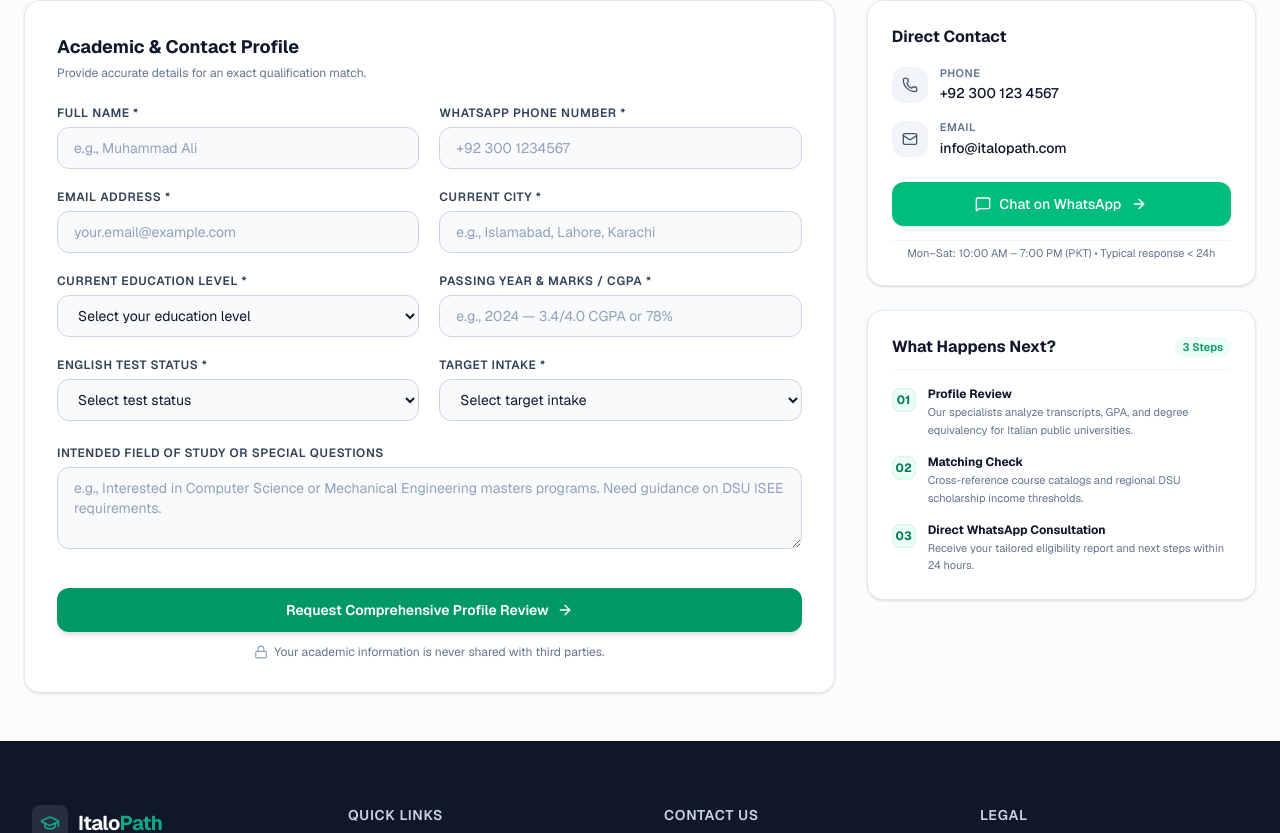
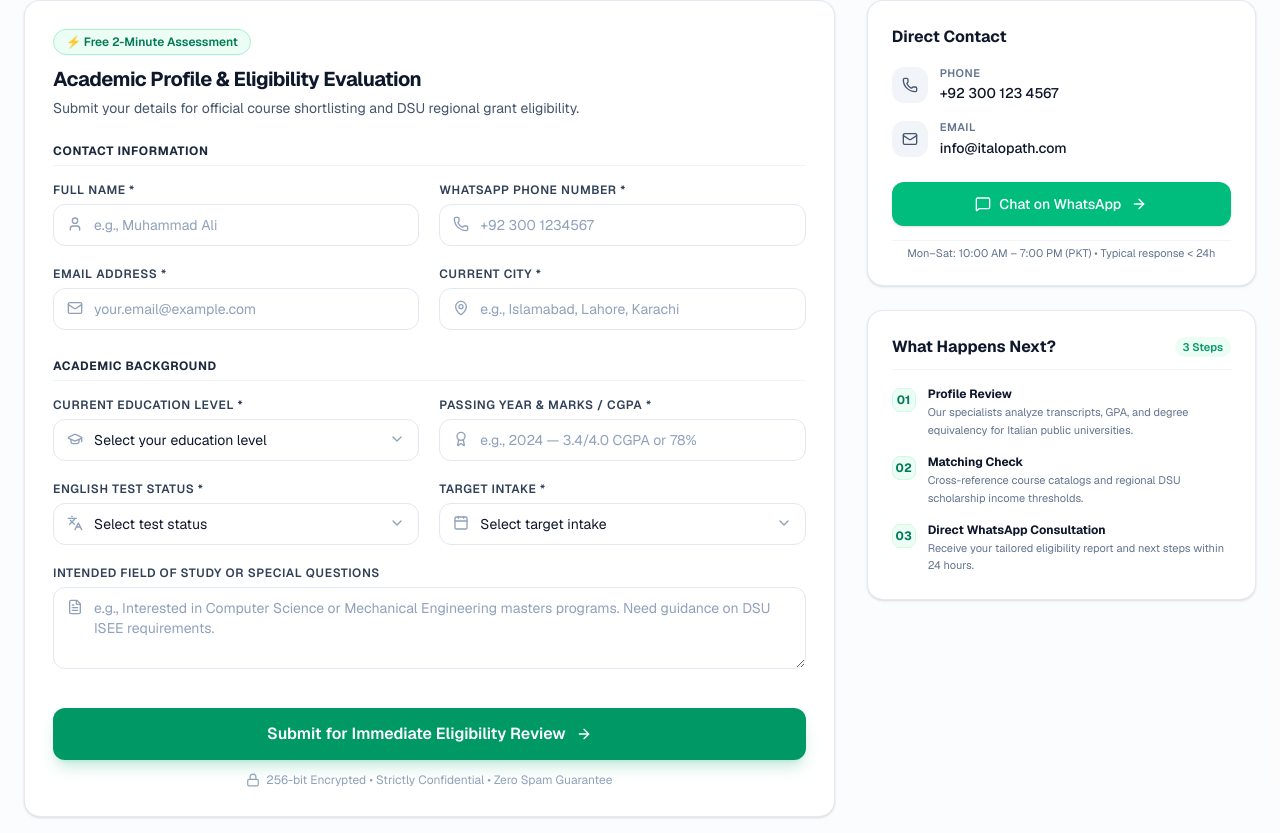
Before and after one commit to itshammadkhalil/italopath, a Next.js app: page /contact in a window 1280 px wide. Shown: the part 474-1307 px from the top of the page. Built offline with nearby package versions, Linux system fonts and the light colour scheme.

Commit message:
refactor: simplify contact assessment form and update intake options

```diff
--- a/src/app/contact/page.tsx
+++ b/src/app/contact/page.tsx
@@ -8,7 +8,15 @@ import {
   CheckCircle2,
   CheckCircle,
   ArrowRight,
-  Lock
+  Lock,
+  User,
+  MapPin,
+  GraduationCap,
+  Award,
+  Languages,
+  Calendar,
+  FileText,
+  ChevronDown
 } from "lucide-react";
 
 export default function ContactPage() {
@@ -108,7 +116,7 @@ export default function ContactPage() {
 
           {/* LEFT: Assessment Form (8 Columns) */}
           <div className="lg:col-span-8">
-            <div className="bg-white border border-slate-200/90 rounded-2xl p-6 sm:p-8 shadow-sm">
+            <div className="bg-white border border-slate-200/90 rounded-2xl p-6 sm:p-7 shadow-sm">
               {isSubmitted ? (
                 <div className="flex flex-col items-center justify-center py-16 text-center space-y-4">
                   <div className="w-16 h-16 bg-emerald-100 rounded-full flex items-center justify-center text-emerald-600 mb-2">
@@ -127,78 +135,119 @@ export default function ContactPage() {
                 </div>
               ) : (
                 <form onSubmit={handleSubmit} className="space-y-6">
+                  {/* Form Header & Micro-Trust */}
                   <div>
-                    <h2 className="text-lg font-bold text-slate-900 mb-1">Academic &amp; Contact Profile</h2>
-                    <p className="text-xs text-slate-500">Provide accurate details for an exact qualification match.</p>
+                    <span className="inline-flex items-center gap-1.5 px-3 py-1 rounded-full bg-emerald-50 border border-emerald-200 text-xs font-semibold text-emerald-700 mb-2.5">
+                      ⚡ Free 2-Minute Assessment
+                    </span>
+                    <h2 className="text-xl font-bold text-slate-900 tracking-tight">
+                      Academic Profile &amp; Eligibility Evaluation
+                    </h2>
+                    <p className="text-sm text-slate-600 mt-1 leading-relaxed">
+                      Submit your details for official course shortlisting and DSU regional grant eligibility.
+                    </p>
+                  </div>
+
+                  {/* Section 1: Contact Information */}
+                  <div className="space-y-4">
+                    <div className="pb-1.5 border-b border-slate-100">
+                      <h3 className="text-xs font-bold text-slate-800 uppercase tracking-wider">
+                        Contact Information
+                      </h3>
                     </div>
 
                     <div className="grid grid-cols-1 sm:grid-cols-2 gap-4 sm:gap-5">
                       {/* Full Name */}
                       <div>
-                      <label htmlFor="fullName" className="block text-xs font-semibold text-slate-700 uppercase tracking-wider mb-1.5">
+                        <label htmlFor="fullName" className="text-xs font-semibold text-slate-700 uppercase tracking-wider mb-1.5 block">
                           Full Name *
                         </label>
+                        <div className="relative">
+                          <User className="absolute left-3.5 top-3 text-slate-400 w-4 h-4 pointer-events-none" />
                           <input
                             type="text"
                             id="fullName"
                             required
                             placeholder="e.g., Muhammad Ali"
-                        className="w-full bg-slate-50 border border-slate-300 rounded-xl px-4 py-2.5 text-sm text-slate-900 placeholder:text-slate-400 focus:bg-white focus:outline-none focus:ring-2 focus:ring-emerald-500/20 focus:border-emerald-500 transition-all"
+                            className="w-full pl-10 pr-4 py-2.5 bg-white border border-slate-200 rounded-xl text-sm text-slate-900 placeholder:text-slate-400 focus:outline-none focus:ring-2 focus:ring-emerald-500/20 focus:border-emerald-500 transition-all"
                           />
                         </div>
+                      </div>
 
-                    {/* WhatsApp */}
+                      {/* WhatsApp Phone Number */}
                       <div>
-                      <label htmlFor="whatsapp" className="block text-xs font-semibold text-slate-700 uppercase tracking-wider mb-1.5">
+                        <label htmlFor="whatsapp" className="text-xs font-semibold text-slate-700 uppercase tracking-wider mb-1.5 block">
                           WhatsApp Phone Number *
                         </label>
+                        <div className="relative">
+                          <Phone className="absolute left-3.5 top-3 text-slate-400 w-4 h-4 pointer-events-none" />
                           <input
                             type="tel"
                             id="whatsapp"
                             required
                             placeholder="+92 300 1234567"
-                        className="w-full bg-slate-50 border border-slate-300 rounded-xl px-4 py-2.5 text-sm text-slate-900 placeholder:text-slate-400 focus:bg-white focus:outline-none focus:ring-2 focus:ring-emerald-500/20 focus:border-emerald-500 transition-all"
+                            className="w-full pl-10 pr-4 py-2.5 bg-white border border-slate-200 rounded-xl text-sm text-slate-900 placeholder:text-slate-400 focus:outline-none focus:ring-2 focus:ring-emerald-500/20 focus:border-emerald-500 transition-all"
                           />
                         </div>
+                      </div>
 
-                    {/* Email */}
+                      {/* Email Address */}
                       <div>
-                      <label htmlFor="email" className="block text-xs font-semibold text-slate-700 uppercase tracking-wider mb-1.5">
+                        <label htmlFor="email" className="text-xs font-semibold text-slate-700 uppercase tracking-wider mb-1.5 block">
                           Email Address *
                         </label>
+                        <div className="relative">
+                          <Mail className="absolute left-3.5 top-3 text-slate-400 w-4 h-4 pointer-events-none" />
                           <input
                             type="email"
                             id="email"
                             required
                             placeholder="your.email@example.com"
-                        className="w-full bg-slate-50 border border-slate-300 rounded-xl px-4 py-2.5 text-sm text-slate-900 placeholder:text-slate-400 focus:bg-white focus:outline-none focus:ring-2 focus:ring-emerald-500/20 focus:border-emerald-500 transition-all"
+                            className="w-full pl-10 pr-4 py-2.5 bg-white border border-slate-200 rounded-xl text-sm text-slate-900 placeholder:text-slate-400 focus:outline-none focus:ring-2 focus:ring-emerald-500/20 focus:border-emerald-500 transition-all"
                           />
                         </div>
+                      </div>
 
-                    {/* City */}
+                      {/* Current City */}
                       <div>
-                      <label htmlFor="city" className="block text-xs font-semibold text-slate-700 uppercase tracking-wider mb-1.5">
+                        <label htmlFor="city" className="text-xs font-semibold text-slate-700 uppercase tracking-wider mb-1.5 block">
                           Current City *
                         </label>
+                        <div className="relative">
+                          <MapPin className="absolute left-3.5 top-3 text-slate-400 w-4 h-4 pointer-events-none" />
                           <input
                             type="text"
                             id="city"
                             required
                             placeholder="e.g., Islamabad, Lahore, Karachi"
-                        className="w-full bg-slate-50 border border-slate-300 rounded-xl px-4 py-2.5 text-sm text-slate-900 placeholder:text-slate-400 focus:bg-white focus:outline-none focus:ring-2 focus:ring-emerald-500/20 focus:border-emerald-500 transition-all"
+                            className="w-full pl-10 pr-4 py-2.5 bg-white border border-slate-200 rounded-xl text-sm text-slate-900 placeholder:text-slate-400 focus:outline-none focus:ring-2 focus:ring-emerald-500/20 focus:border-emerald-500 transition-all"
                           />
                         </div>
+                      </div>
+                    </div>
+                  </div>
 
-                    {/* Education Level */}
+                  {/* Section 2: Academic Background */}
+                  <div className="space-y-4 pt-1">
+                    <div className="pb-1.5 border-b border-slate-100">
+                      <h3 className="text-xs font-bold text-slate-800 uppercase tracking-wider">
+                        Academic Background
+                      </h3>
+                    </div>
+
+                    <div className="grid grid-cols-1 sm:grid-cols-2 gap-4 sm:gap-5">
+                      {/* Current Education Level */}
                       <div>
-                      <label htmlFor="educationLevel" className="block text-xs font-semibold text-slate-700 uppercase tracking-wider mb-1.5">
+                        <label htmlFor="educationLevel" className="text-xs font-semibold text-slate-700 uppercase tracking-wider mb-1.5 block">
                           Current Education Level *
                         </label>
+                        <div className="relative">
+                          <GraduationCap className="absolute left-3.5 top-3 text-slate-400 w-4 h-4 pointer-events-none" />
                           <select
                             id="educationLevel"
                             required
                             defaultValue=""
-                        className="w-full bg-slate-50 border border-slate-300 rounded-xl px-4 py-2.5 text-sm text-slate-900 focus:bg-white focus:outline-none focus:ring-2 focus:ring-emerald-500/20 focus:border-emerald-500 transition-all"
+                            className="w-full pl-10 pr-9 py-2.5 bg-white border border-slate-200 rounded-xl text-sm text-slate-900 focus:outline-none focus:ring-2 focus:ring-emerald-500/20 focus:border-emerald-500 transition-all appearance-none cursor-pointer"
                           >
                             <option value="" disabled>Select your education level</option>
                             <option value="intermediate">Intermediate (FSc / ICS / ICom)</option>
@@ -207,32 +256,39 @@ export default function ContactPage() {
                             <option value="masters">Master&apos;s Degree (18 Years)</option>
                             <option value="other">Other Qualification</option>
                           </select>
+                          <ChevronDown className="absolute right-3.5 top-3 text-slate-400 w-4 h-4 pointer-events-none" />
+                        </div>
                       </div>
 
                       {/* Passing Year & Marks / CGPA */}
                       <div>
-                      <label htmlFor="marks" className="block text-xs font-semibold text-slate-700 uppercase tracking-wider mb-1.5">
+                        <label htmlFor="marks" className="text-xs font-semibold text-slate-700 uppercase tracking-wider mb-1.5 block">
                           Passing Year &amp; Marks / CGPA *
                         </label>
+                        <div className="relative">
+                          <Award className="absolute left-3.5 top-3 text-slate-400 w-4 h-4 pointer-events-none" />
                           <input
                             type="text"
                             id="marks"
                             required
                             placeholder="e.g., 2024 — 3.4/4.0 CGPA or 78%"
-                        className="w-full bg-slate-50 border border-slate-300 rounded-xl px-4 py-2.5 text-sm text-slate-900 placeholder:text-slate-400 focus:bg-white focus:outline-none focus:ring-2 focus:ring-emerald-500/20 focus:border-emerald-500 transition-all"
+                            className="w-full pl-10 pr-4 py-2.5 bg-white border border-slate-200 rounded-xl text-sm text-slate-900 placeholder:text-slate-400 focus:outline-none focus:ring-2 focus:ring-emerald-500/20 focus:border-emerald-500 transition-all"
                           />
+                        </div>
                       </div>
 
                       {/* English Test Status */}
                       <div>
-                      <label htmlFor="englishTest" className="block text-xs font-semibold text-slate-700 uppercase tracking-wider mb-1.5">
+                        <label htmlFor="englishTest" className="text-xs font-semibold text-slate-700 uppercase tracking-wider mb-1.5 block">
                           English Test Status *
                         </label>
+                        <div className="relative">
+                          <Languages className="absolute left-3.5 top-3 text-slate-400 w-4 h-4 pointer-events-none" />
                           <select
                             id="englishTest"
                             required
                             defaultValue=""
-                        className="w-full bg-slate-50 border border-slate-300 rounded-xl px-4 py-2.5 text-sm text-slate-900 focus:bg-white focus:outline-none focus:ring-2 focus:ring-emerald-500/20 focus:border-emerald-500 transition-all"
+                            className="w-full pl-10 pr-9 py-2.5 bg-white border border-slate-200 rounded-xl text-sm text-slate-900 focus:outline-none focus:ring-2 focus:ring-emerald-500/20 focus:border-emerald-500 transition-all appearance-none cursor-pointer"
                           >
                             <option value="" disabled>Select test status</option>
                             <option value="ielts_6_plus">IELTS (6.0 or higher)</option>
@@ -241,46 +297,57 @@ export default function ContactPage() {
                             <option value="epc">English Proficiency Certificate (EPC)</option>
                             <option value="not_taken">Not Yet Taken / Planning to Take</option>
                           </select>
+                          <ChevronDown className="absolute right-3.5 top-3 text-slate-400 w-4 h-4 pointer-events-none" />
+                        </div>
                       </div>
 
                       {/* Target Intake */}
                       <div>
-                      <label htmlFor="targetIntake" className="block text-xs font-semibold text-slate-700 uppercase tracking-wider mb-1.5">
+                        <label htmlFor="targetIntake" className="text-xs font-semibold text-slate-700 uppercase tracking-wider mb-1.5 block">
                           Target Intake *
                         </label>
+                        <div className="relative">
+                          <Calendar className="absolute left-3.5 top-3 text-slate-400 w-4 h-4 pointer-events-none" />
                           <select
                             id="targetIntake"
                             required
                             defaultValue=""
-                        className="w-full bg-slate-50 border border-slate-300 rounded-xl px-4 py-2.5 text-sm text-slate-900 focus:bg-white focus:outline-none focus:ring-2 focus:ring-emerald-500/20 focus:border-emerald-500 transition-all"
+                            className="w-full pl-10 pr-9 py-2.5 bg-white border border-slate-200 rounded-xl text-sm text-slate-900 focus:outline-none focus:ring-2 focus:ring-emerald-500/20 focus:border-emerald-500 transition-all appearance-none cursor-pointer"
                           >
                             <option value="" disabled>Select target intake</option>
-                        <option value="sep_2026">September 2026 (Fall)</option>
-                        <option value="feb_2027">February 2027 (Spring)</option>
-                        <option value="sep_2027">September 2027</option>
+                            <option value="sep_2027">September 2027 (Fall Intake)</option>
+                            <option value="feb_2028">February 2028 (Spring Intake - Select Programs)</option>
+                            <option value="sep_2028">September 2028 (Future Planning)</option>
+                            <option value="undecided">General Counseling / Undecided</option>
                           </select>
+                          <ChevronDown className="absolute right-3.5 top-3 text-slate-400 w-4 h-4 pointer-events-none" />
+                        </div>
                       </div>
                     </div>
 
                     {/* Additional Notes */}
-                  <div>
-                    <label htmlFor="notes" className="block text-xs font-semibold text-slate-700 uppercase tracking-wider mb-1.5">
+                    <div className="pt-1">
+                      <label htmlFor="notes" className="text-xs font-semibold text-slate-700 uppercase tracking-wider mb-1.5 block">
                         Intended Field of Study or Special Questions
                       </label>
+                      <div className="relative">
+                        <FileText className="absolute left-3.5 top-3 text-slate-400 w-4 h-4 pointer-events-none" />
                         <textarea
                           id="notes"
                           rows={3}
                           placeholder="e.g., Interested in Computer Science or Mechanical Engineering masters programs. Need guidance on DSU ISEE requirements."
-                      className="w-full bg-slate-50 border border-slate-300 rounded-xl px-4 py-2.5 text-sm text-slate-900 placeholder:text-slate-400 focus:bg-white focus:outline-none focus:ring-2 focus:ring-emerald-500/20 focus:border-emerald-500 transition-all resize-y"
+                          className="w-full pl-10 pr-4 py-2.5 bg-white border border-slate-200 rounded-xl text-sm text-slate-900 placeholder:text-slate-400 focus:outline-none focus:ring-2 focus:ring-emerald-500/20 focus:border-emerald-500 transition-all resize-y"
                         />
                       </div>
+                    </div>
+                  </div>
 
-                  {/* Submit Button */}
+                  {/* High-Impact CTA Button */}
                   <div className="pt-2">
                     <button
                       type="submit"
                       disabled={isSubmitting}
-                      className="w-full bg-emerald-600 hover:bg-emerald-500 text-white font-semibold py-3 rounded-xl transition-all shadow-md flex items-center justify-center gap-2 disabled:opacity-70 disabled:cursor-not-allowed text-sm"
+                      className="w-full py-3.5 bg-emerald-600 hover:bg-emerald-500 text-white font-semibold rounded-xl shadow-lg shadow-emerald-600/20 hover:shadow-emerald-600/30 transition-all flex items-center justify-center gap-2 disabled:opacity-70 disabled:cursor-not-allowed text-sm sm:text-base cursor-pointer"
                     >
                       {isSubmitting ? (
                         <span className="flex items-center gap-2">
@@ -292,14 +359,14 @@ export default function ContactPage() {
                         </span>
                       ) : (
                         <>
-                          Request Comprehensive Profile Review
-                          <ArrowRight className="w-4 h-4" />
+                          <span>Submit for Immediate Eligibility Review</span>
+                          <ArrowRight className="w-4 h-4 ml-0.5" />
                         </>
                       )}
                     </button>
-                    <p className="text-xs text-slate-500 text-center mt-3 flex items-center justify-center gap-1.5">
-                      <Lock className="w-3.5 h-3.5 text-slate-400" />
-                      Your academic information is never shared with third parties.
+                    <p className="text-xs text-slate-400 text-center mt-3 flex items-center justify-center gap-1.5">
+                      <Lock className="w-3.5 h-3.5 text-slate-400 shrink-0" />
+                      <span>256-bit Encrypted • Strictly Confidential • Zero Spam Guarantee</span>
                     </p>
                   </div>
                 </form>
```
Lines whose indentation alone changed are shown as unchanged.
